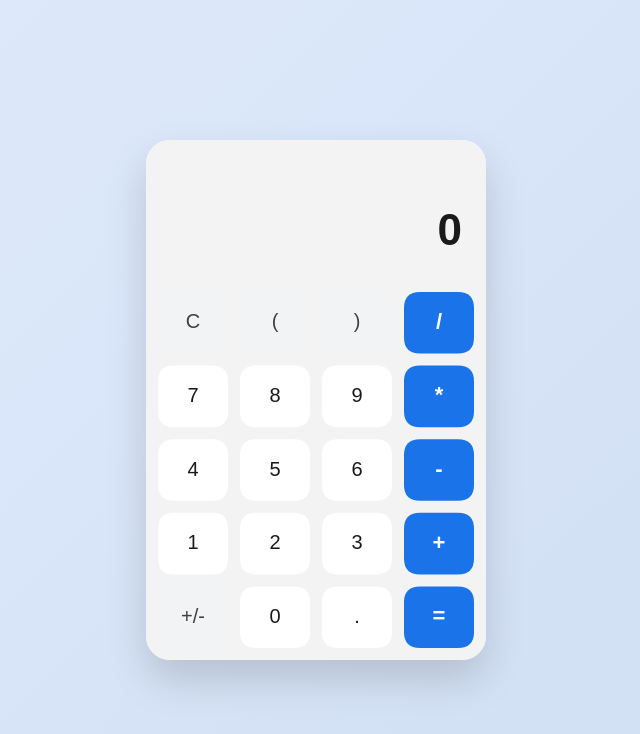
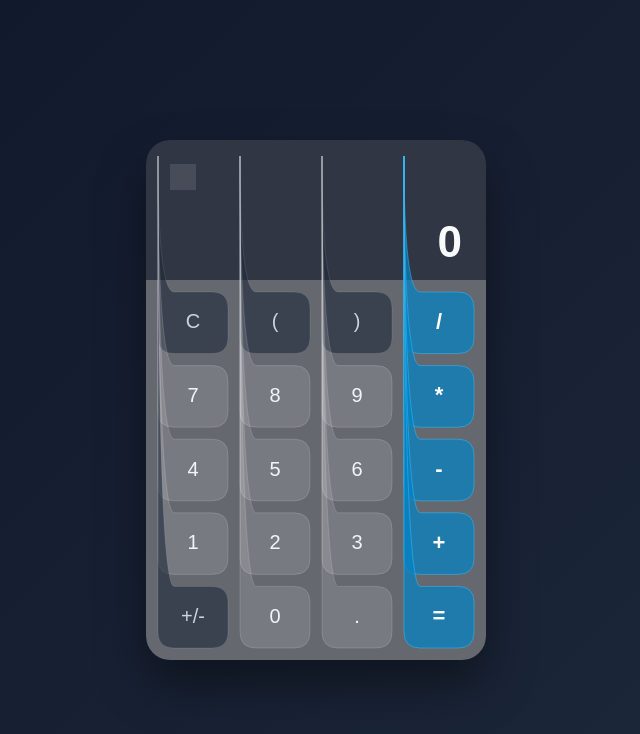
Before and after one commit to 1865604/canvas-calculator, a plain HTML site: page index.html in a window 1280 px wide. Shown: the whole page, without its empty margins (324-964 px from the left). Drawn offline with Linux system fonts and the light colour scheme.

Commit message:
Update index.html

```diff
--- a/index.html
+++ b/index.html
@@ -10,14 +10,14 @@
             justify-content: center;
             align-items: center;
             height: 100vh;
-            background: linear-gradient(135deg, #e0eafc, #cfdef3);
+            background: linear-gradient(135deg, #0f172a, #1e293b);
             margin: 0;
             font-family: -apple-system, BlinkMacSystemFont, "Segoe UI", Roboto, Helvetica, Arial, sans-serif;
         }
         canvas {
-            box-shadow: 0 20px 40px rgba(0,0,0,0.15);
+            box-shadow: 0 25px 50px rgba(0,0,0,0.4);
             border-radius: 24px;
-            background: #ffffff;
+            background: #111827;
             cursor: pointer;
             -webkit-tap-highlight-color: transparent;
         }
@@ -41,9 +41,29 @@ ctx.scale(dpr, dpr);
 
 let displayValue = '0';
 let currentInput = '';
-let activeKey = null; // タッチ中のボタン
+let activeKey = null;
 
-// Windows/Google風のモダンな配列
+// --- 【変更】背景画像に電子回路のイメージを設定 ---
+const bgImage = new Image();
+bgImage.src = 'https://unsplash.com';
+
+const logoImage = new Image();
+// 任意のロゴ画像のURLに置き換えてください（透過PNG推奨）
+logoImage.src = 'https://picsum.photos';
+
+// 画像が読み込まれたら再描画する
+let imagesLoaded = 0;
+function onImageLoad() {
+    imagesLoaded++;
+    if (imagesLoaded >= 2) {
+        draw();
+    }
+}
+bgImage.onload = onImageLoad;
+logoImage.onload = onImageLoad;
+bgImage.onerror = () => { imagesLoaded++; draw(); };
+logoImage.onerror = () => { imagesLoaded++; draw(); };
+
 const buttons = [
     ['C', '(', ')', '/'],
     ['7', '8', '9', '*'],
@@ -55,11 +75,10 @@ const buttons = [
 const cols = 4;
 const rows = 5;
 const padding = 12;
-const topOffset = 140; // ディスプレイ領域を広く
+const topOffset = 140;
 const btnWidth = (340 - (padding * (cols + 1))) / cols;
 const btnHeight = (520 - topOffset - (padding * (rows + 1))) / rows;
 
-// 角丸四角形を描画するヘルパー関数
 function drawRoundRect(x, y, w, h, r, fillColor, strokeColor = null) {
     ctx.beginPath();
     ctx.moveTo(x + r, y);
@@ -69,8 +88,7 @@ function drawRoundRect(x, y, w, h, r, fillColor, strokeColor = null) {
     ctx.quadraticCurveTo(x + w, y + h, x + w - r, y + h);
     ctx.lineTo(x + r, y + h);
     ctx.quadraticCurveTo(x, y + h, x, y + h - r);
-    ctx.lineTo(x, y + r);
-    ctx.quadraticCurveTo(x, y, x + r, y);
+    ctx.lineTo(x, r); ctx.quadraticCurveTo(x, y, x + r, y);
     ctx.closePath();
     ctx.fillStyle = fillColor;
     ctx.fill();
@@ -81,32 +99,60 @@ function drawRoundRect(x, y, w, h, r, fillColor, strokeColor = null) {
     }
 }
 
-// 画面全体の描画
 function draw() {
     ctx.clearRect(0, 0, 340, 520);
 
-    // 1. 背景の描画（Windowsのグラスモーフィズム風）
-    drawRoundRect(0, 0, 340, 520, 24, '#f3f3f3');
+    // 1. 電卓全体のクリッピングと電子回路背景の描画
+    ctx.save();
+    ctx.beginPath();
+    const r = 24;
+    ctx.moveTo(r, 0); ctx.lineTo(340-r, 0); ctx.quadraticCurveTo(340, 0, 340, r);
+    ctx.lineTo(340, 520-r); ctx.quadraticCurveTo(340, 520, 340-r, 520);
+    ctx.lineTo(r, 520); ctx.quadraticCurveTo(0, 520, 0, 520-r);
+    ctx.lineTo(0, r); ctx.quadraticCurveTo(0, 0, r, 0);
+    ctx.closePath();
+    ctx.clip();
 
-    // 2. ディスプレイ領域
-    ctx.fillStyle = '#f3f3f3';
+    if (bgImage.complete && bgImage.naturalWidth !== 0) {
+        ctx.drawImage(bgImage, 0, 0, 340, 520);
+        // 背景を少し暗くして文字を見えやすくするオーバーレイ
+        ctx.fillStyle = 'rgba(15, 23, 42, 0.4)';
+        ctx.fillRect(0, 0, 340, 520);
+    } else {
+        ctx.fillStyle = '#1e293b';
+        ctx.fillRect(0, 0, 340, 520);
+    }
+    ctx.restore();
+
+    // 2. ロゴの描画
+    if (logoImage.complete && logoImage.naturalWidth !== 0) {
+        ctx.drawImage(logoImage, 24, 24, 26, 26);
+    } else {
+        // 画像が無い場合の近未来風テキストロゴ
+        ctx.fillStyle = '#38bdf8'; // サイバーブルー
+        ctx.font = 'bold 14px monospace';
+        ctx.textAlign = 'left';
+        ctx.fillText('SYS.CALC_//', 24, 42);
+    }
+
+    // 3. ディスプレイ領域（サイバーテイストに合わせて白から黒系の透過に変更）
+    ctx.fillStyle = 'rgba(15, 23, 42, 0.6)';
     ctx.fillRect(0, 0, 340, topOffset);
 
-    // 計算式の履歴（小さく表示）
-    ctx.fillStyle = '#5f6368';
-    ctx.font = '16px sans-serif';
+    // 計算式の履歴
+    ctx.fillStyle = '#94a3b8';
+    ctx.font = '16px monospace';
     ctx.textAlign = 'right';
     ctx.fillText(currentInput || ' ', 340 - 24, 50);
 
-    // メイン数値（Google風の太文字とゆったりした配置）
-    ctx.fillStyle = '#1a1a1a';
+    // メイン数値
+    ctx.fillStyle = '#f8fafc';
     ctx.font = 'bold 44px sans-serif';
     ctx.textAlign = 'right';
-    // 文字が長すぎる場合はサイズを小さくする
     if (displayValue.length > 10) ctx.font = 'bold 28px sans-serif';
     ctx.fillText(displayValue, 340 - 24, 105);
 
-    // 3. ボタンの描画
+    // 4. ボタンの描画（回路が綺麗に透けるダークグラスモーフィズム風）
     for (let r = 0; r < rows; r++) {
         for (let c = 0; c < cols; c++) {
             const btnText = buttons[r][c];
@@ -115,27 +161,25 @@ function draw() {
 
             const isHovered = (activeKey && activeKey.r === r && activeKey.c === c);
 
-            // 色の定義（Google / Windows11を意識した配色）
-            let bg = '#ffffff'; // 基本は白
-            let textColor = '#1a1a1a';
+            // 電子回路に映える半透明ダークカラー
+            let bg = isHovered ? 'rgba(255, 255, 255, 0.25)' : 'rgba(255, 255, 255, 0.12)';
+            let textColor = '#f1f5f9';
+            let border = 'rgba(255, 255, 255, 0.15)';
 
             if (['/', '*', '-', '+', '='].includes(btnText)) {
-                // 記号・イコールはアクセントカラー（Googleブルー）
-                bg = isHovered ? '#1557b0' : '#1a73e8';
+                // 演算子はネオンブルー
+                bg = isHovered ? 'rgba(14, 165, 233, 0.9)' : 'rgba(2, 132, 199, 0.7)';
                 textColor = '#ffffff';
+                border = 'rgba(56, 189, 248, 0.5)';
             } else if (['C', '(', ')', '+/-'].includes(btnText)) {
-                // 機能ボタンは薄いグレー
-                bg = isHovered ? '#dcdcdc' : '#f1f3f4';
-                textColor = '#3c4043';
-            } else {
-                // 数字ボタンのホバー
-                if (isHovered) bg = '#f8f9fa';
+                // 機能ボタンは暗めの透過
+                bg = isHovered ? 'rgba(74, 85, 104, 0.7)' : 'rgba(30, 41, 59, 0.6)';
+                textColor = '#cbd5e1';
+                border = 'rgba(255, 255, 255, 0.1)';
             }
 
-            // ボタン本体の描画（滑らかな角丸）
-            drawRoundRect(x, y, btnWidth, btnHeight, 16, bg);
+            drawRoundRect(x, y, btnWidth, btnHeight, 16, bg, border);
 
-            // ボタンの文字
             ctx.fillStyle = textColor;
             ctx.font = ['/', '*', '-', '+', '='].includes(btnText) ? 'bold 22px sans-serif' : '20px sans-serif';
             ctx.textAlign = 'center';
@@ -145,7 +189,6 @@ function draw() {
     }
 }
 
-// 座標からどのボタンが押されたか判定する関数
 function getButtonFromCoords(clientX, clientY) {
     const rect = canvas.getBoundingClientRect();
     const x = (clientX - rect.left) * (340 / rect.width);
@@ -165,7 +208,6 @@ function getButtonFromCoords(clientX, clientY) {
     return null;
 }
 
-// 押し心地を出すためのイベント（マウス＆スマホ両対応）
 function handleStart(e) {
     const clientX = e.touches ? e.touches[0].clientX : e.clientX;
     const clientY = e.touches ? e.touches[0].clientY : e.clientY;
@@ -189,7 +231,6 @@ canvas.addEventListener('mouseup', handleEnd);
 canvas.addEventListener('touchstart', (e) => { e.preventDefault(); handleStart(e); });
 canvas.addEventListener('touchend', (e) => { e.preventDefault(); handleEnd(e); });
 
-// 計算ロジック
 function handleInput(key) {
     if (key === 'C') {
         currentInput = '';
@@ -197,7 +238,6 @@ function handleInput(key) {
     } else if (key === '=') {
         try {
             if (currentInput) {
-                // 安全な計算のために基本的な記号のみ許可して評価
                 let sanitized = currentInput.replace(/×/g, '*').replace(/÷/g, '/');
                 let result = eval(sanitized);
                 displayValue = Number(result).toString();
@@ -222,7 +262,6 @@ function handleInput(key) {
     }
 }
 
-// 初回描画
 draw();
 </script>
 </body>
```
